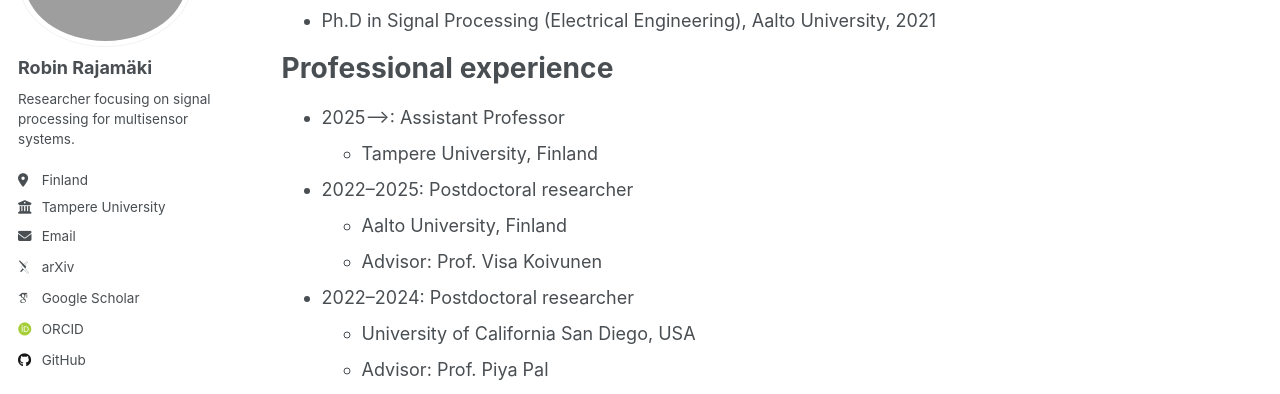
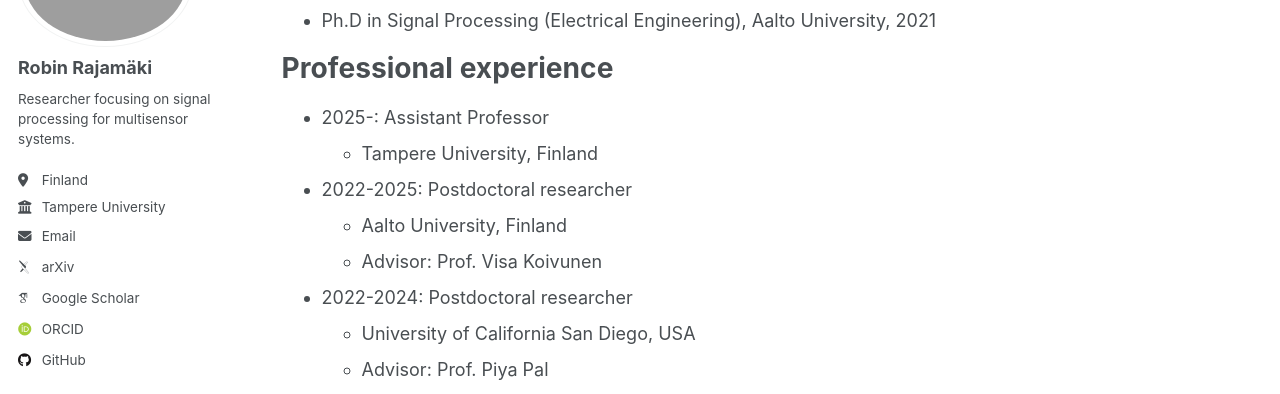
Before and after one commit to rmrajama/rmrajama.github.io, a Jekyll site: the page built from _pages/cv.md, in a window 1280 px wide and 977 px high. Shown: the part 186-580 px from the top of the window. Built offline with Jekyll 4.4.1, drawn with Linux system fonts in a browser that asks for light colours; some web fonts are replaced; a script that is not in the unit is left out.

Commit message:
Update cv.md

```diff
--- a/_pages/cv.md
+++ b/_pages/cv.md
@@ -16,11 +16,11 @@ Education
 Professional experience
 ======
 
-* 2025-->: Assistant Professor
+* 2025-: Assistant Professor
   * Tampere University, Finland
-* 2022--2025: Postdoctoral researcher
+* 2022-2025: Postdoctoral researcher
   * Aalto University, Finland
   * Advisor: Prof. Visa Koivunen
-* 2022--2024: Postdoctoral researcher
+* 2022-2024: Postdoctoral researcher
   * University of California San Diego, USA
   * Advisor: Prof. Piya Pal
```
